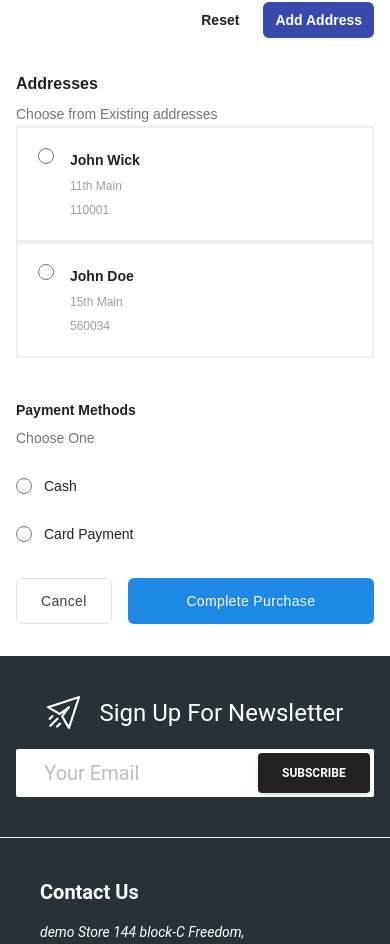
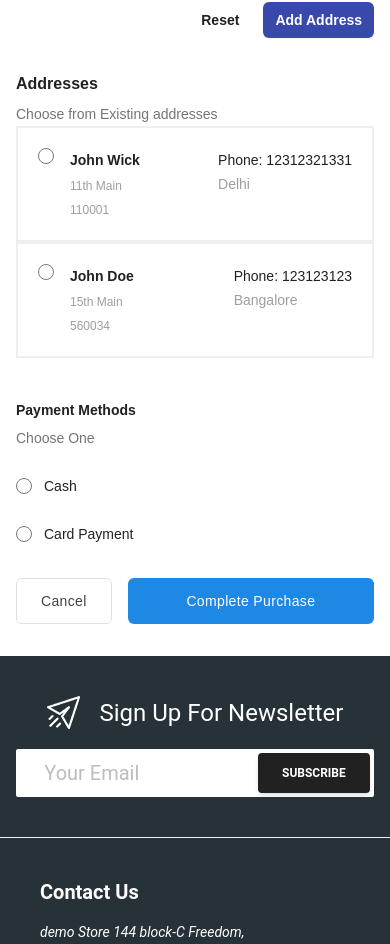
Before and after one commit to anurag-sonkar/Mern_Ecommerce_Shopkart_Customer_Panel, a React (Vite) app: page /checkout in a window 390 px wide. Shown: the part 1505-2449 px from the top of the page. Built offline with nearby package versions, Linux system fonts and the light colour scheme; the HTML template or start-up script is replaced by a standard one.

Commit message:
addcolor-addcategory-addBlog-done

```diff
--- a/src/pages/Checkout.jsx
+++ b/src/pages/Checkout.jsx
@@ -112,7 +112,7 @@ function Checkout() {
                         <p className="mt-1 truncate text-xs leading-5 text-gray-500">{address.pinCode}</p>
                       </div>
                     </div>
-                    <div className="hidden sm:flex sm:flex-col sm:items-end">
+                    <div className="sm:flex sm:flex-col sm:items-end">
                       <p className="text-sm leading-6 text-gray-900">Phone: {address.phone}</p>
                       <p className="text-sm leading-6 text-gray-500">{address.city}</p>
                     </div>
```
